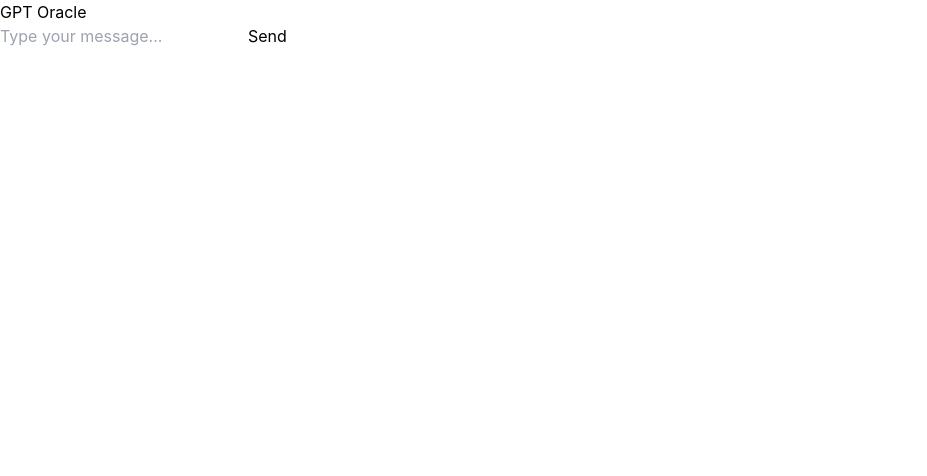
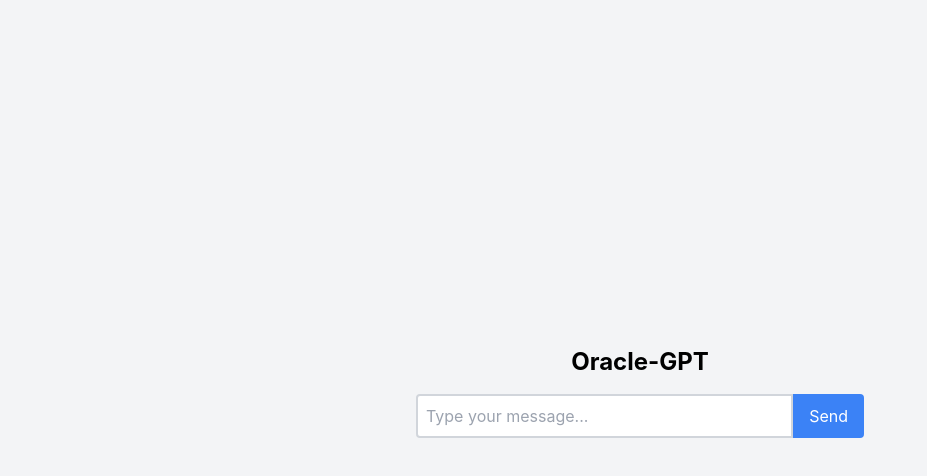
Before and after one commit to jgl3hb/chatbot, a React (Create React App) app: page / in a window 1280 px wide. Shown: the top 476 px of the page, without its empty margins (0-927 px from the left). Built offline with nearby package versions, Linux system fonts and the light colour scheme.

Commit message:
tailwind

```diff
--- a/public/index.html
+++ b/public/index.html
@@ -24,7 +24,7 @@
       work correctly both with client-side routing and a non-root public URL.
       Learn how to configure a non-root public URL by running `npm run build`.
     -->
-    <title>React App</title>
+    <title>The Oracle</title>
   </head>
   <body>
     <noscript>You need to enable JavaScript to run this app.</noscript>
--- a/src/App.js
+++ b/src/App.js
@@ -20,7 +20,7 @@
 
   return (
     <div className="flex flex-col items-center justify-center min-h-screen bg-gray-100 p-4">
-      <h1 className="text-2xl font-bold mb-4">GPT Oracle</h1>
+      <h1 className="text-2xl font-bold mb-4">Oracle-GPT</h1>
       <div className="flex w-full max-w-md">
         <input
           value={input}
--- a/tailwind.config.js
+++ b/tailwind.config.js
@@ -1,7 +1,12 @@
-/** @type {import('tailwindcss').Config} */
 module.exports = {
-  content: [],
+  content: ['./src/**/*.{js,jsx,ts,tsx}', './public/index.html'],
+  // Remove the darkMode line if you don't need dark mode,
+  // or set it to 'media' or 'class' based on your preference
+  darkMode: 'media', // or 'class'
   theme: {
+    extend: {},
+  },
+  variants: {
     extend: {},
   },
   plugins: [],
```
